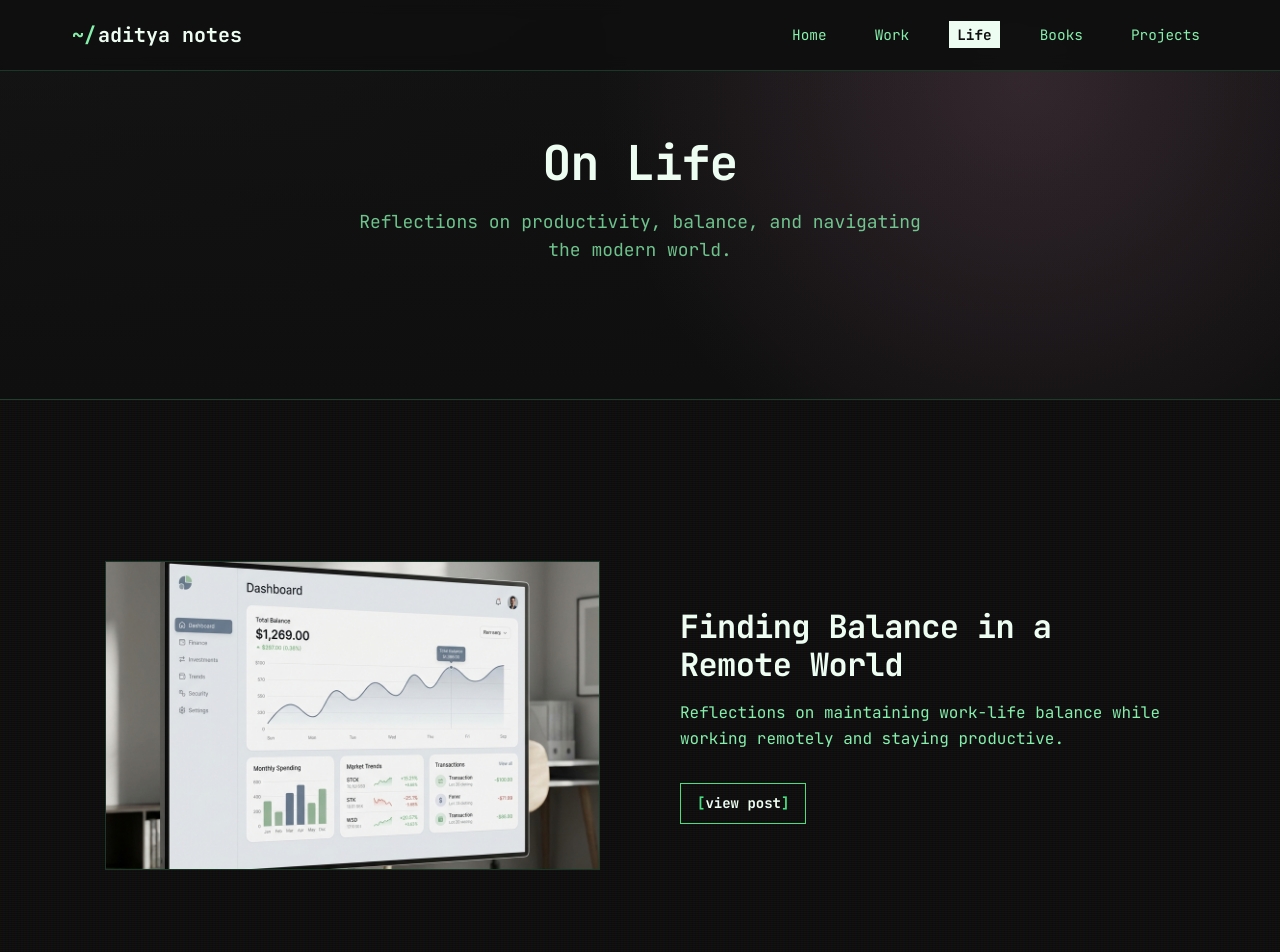
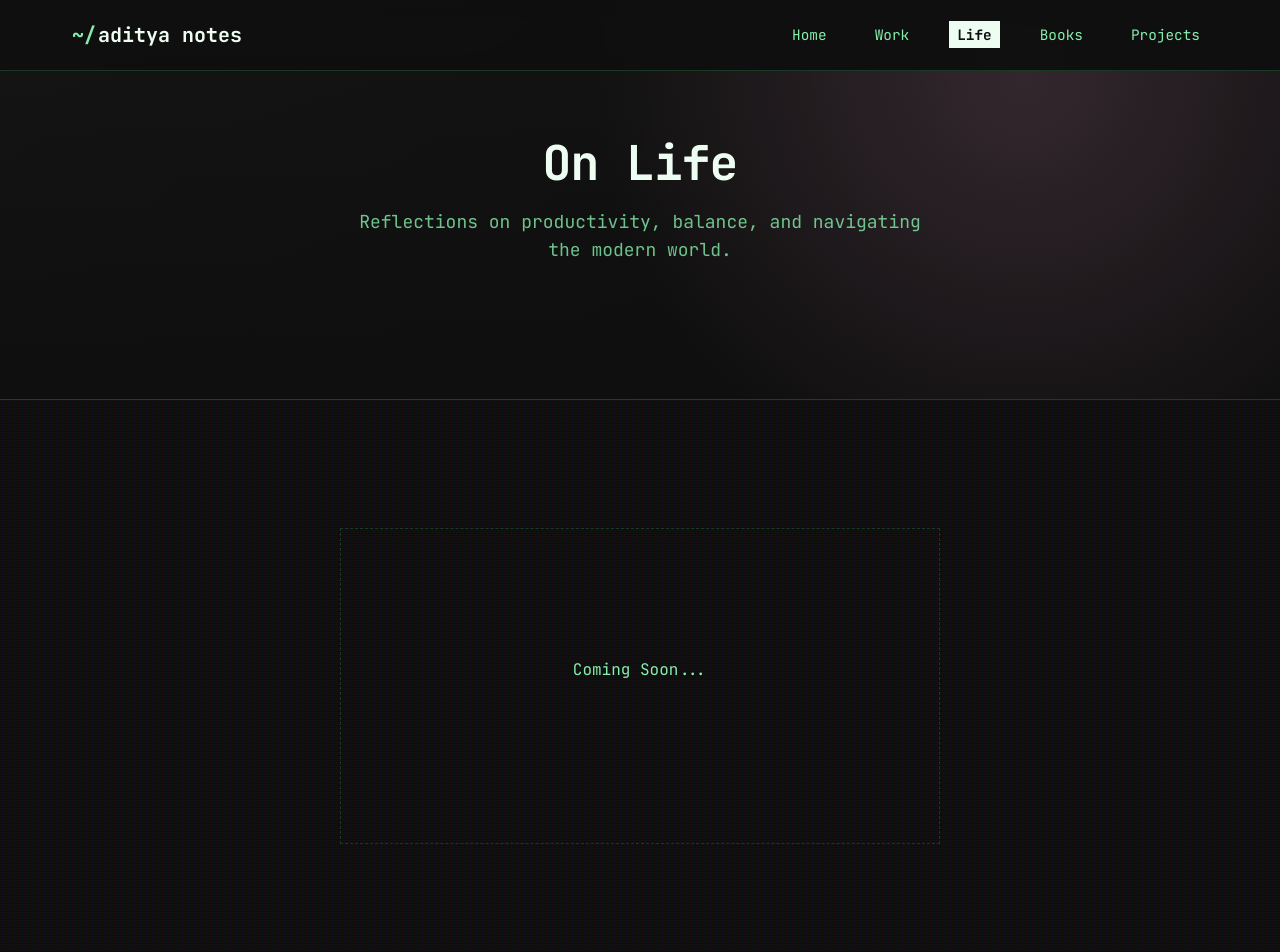
Before and after one commit to o0aditya0o/adityanotes.io, a Next.js app: page /life in a window 1280 px wide. Shown: the top 952 px of the page. Built offline with nearby package versions, Linux system fonts and the light colour scheme.

Commit message:
removing boilerplate on on life page

```diff
--- a/src/app/life/page.module.css
+++ b/src/app/life/page.module.css
@@ -59,6 +59,16 @@
     padding-bottom: var(--spacing-2xl);
 }
 
+.emptyState {
+    text-align: center;
+    padding: var(--spacing-2xl) 0;
+    font-family: var(--font-mono);
+    color: var(--text-secondary);
+    border: 1px dashed var(--border-color);
+    margin: 0 auto;
+    max-width: 600px;
+}
+
 @media (max-width: 768px) {
     .header {
         height: 35vh;
--- a/src/app/life/page.tsx
+++ b/src/app/life/page.tsx
@@ -4,8 +4,6 @@ import { posts } from '@/data/posts';
 import styles from './page.module.css';
 
 export default function LifePage() {
-    const lifePosts = posts.filter(post => post.category === 'life');
-
     return (
         <main>
             <header className={styles.header}>
@@ -19,17 +17,9 @@ export default function LifePage() {
             </header>
 
             <div className={`container ${styles.postsList}`}>
-                {lifePosts.map((post, index) => (
-                    <ProjectCard
-                        key={post.slug}
-                        title={post.title}
-                        excerpt={post.excerpt}
-                        image={post.coverImage || '/images/default-cover.png'}
-                        slug={post.slug}
-                        index={index}
-                        href={`/posts/${post.slug}`}
-                    />
-                ))}
+                <div className={styles.emptyState}>
+                    <p>Coming Soon...</p>
+                </div>
             </div>
         </main>
     );
```
